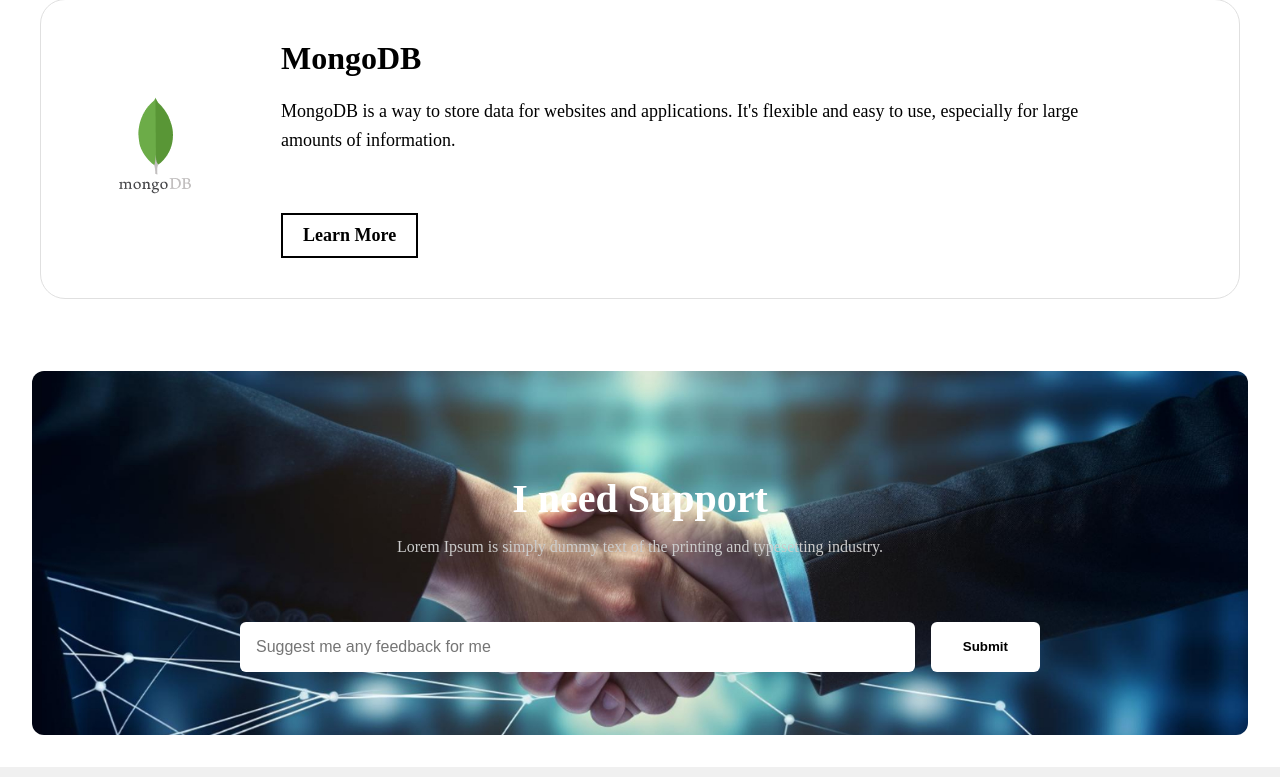
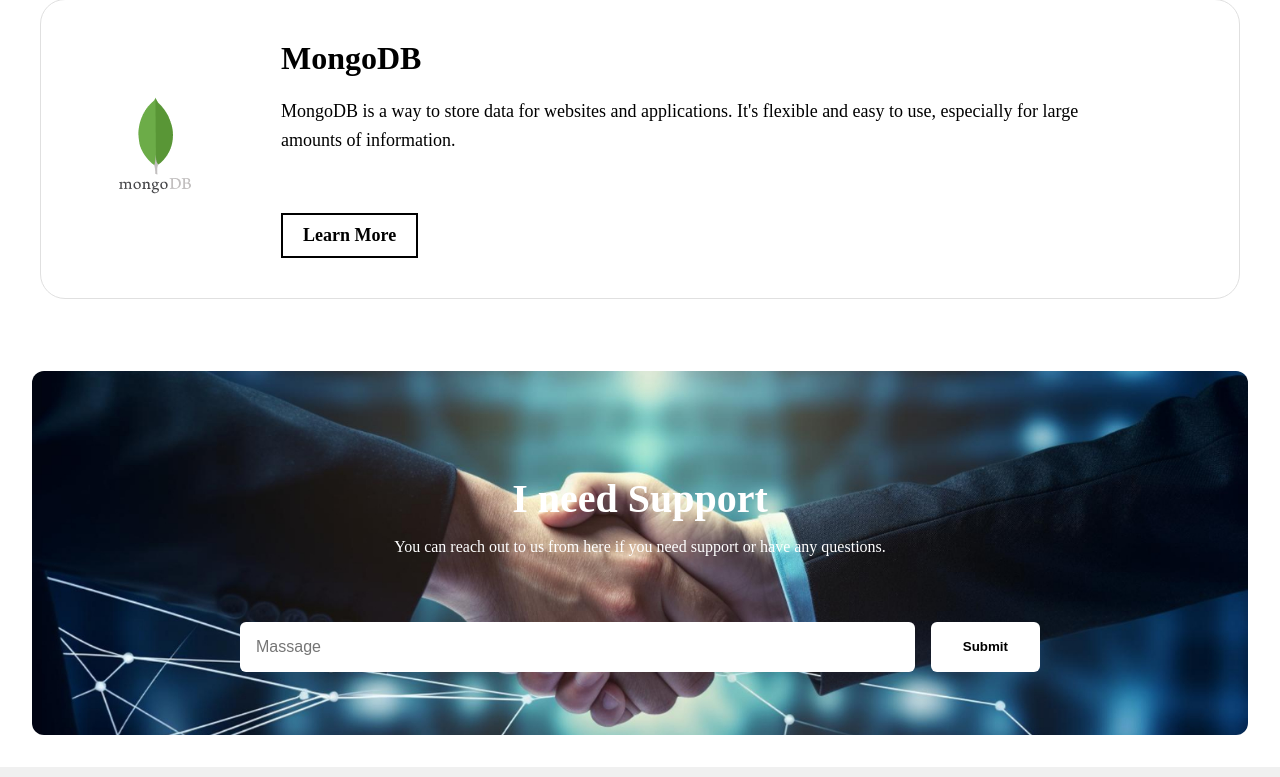
Before and after one commit to grim-reaper883/assignment-1, a plain HTML site: page index.html in a window 1280 px wide. Shown: the part 4988-5765 px from the top of the page. Drawn offline with Linux system fonts and the light colour scheme; a web font is replaced by a local one.

Commit message:
finished and optimized

```diff
--- a/css/styles.css
+++ b/css/styles.css
@@ -380,7 +380,7 @@ h1 {
 }
 
 .support p {
-  color: #cccccc;
+  color: white;
   margin-bottom: 32px;
   max-width: 600px;
 }
--- a/index.html
+++ b/index.html
@@ -159,9 +159,9 @@
   </section>
   <div class="support">
     <h1>I need Support</h1>
-    <p>Lorem Ipsum is simply dummy text of the printing and typesetting industry.</p>
+    <p>You can reach out to us from here if you need support or have any questions.</p>
     <form class="feedback-form">
-        <input type="text" class="feedback-input" placeholder="Suggest me any feedback for me">
+        <input type="text" class="feedback-input" placeholder="Massage">
         <button type="submit" class="submit-btn">Submit</button>
     </form>
 </div>
```
